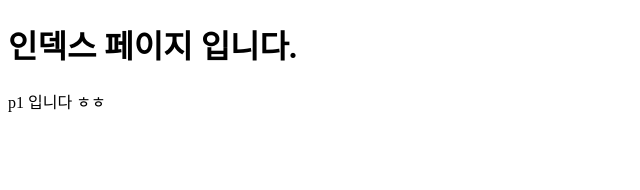
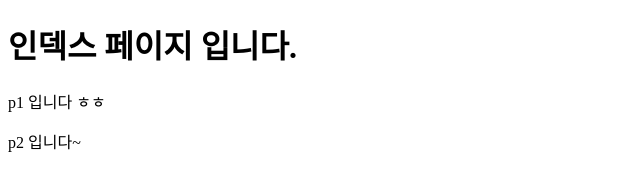
Before and after one commit to WeenyBeeny/your_app, a plain HTML site: page index.html in a window 1280 px wide. Shown: the full height of the page, 0-640 px from the left. Drawn offline with Linux system fonts and the light colour scheme.

Commit message:
p2 added

```diff
--- a/index.html
+++ b/index.html
@@ -9,6 +9,7 @@
 <body>
     <h1>인덱스 페이지 입니다.</h1>
     <p>p1 입니다 ㅎㅎ</p>
+    <p>p2 입니다~</p>
 
 </body>
 </html>
```
